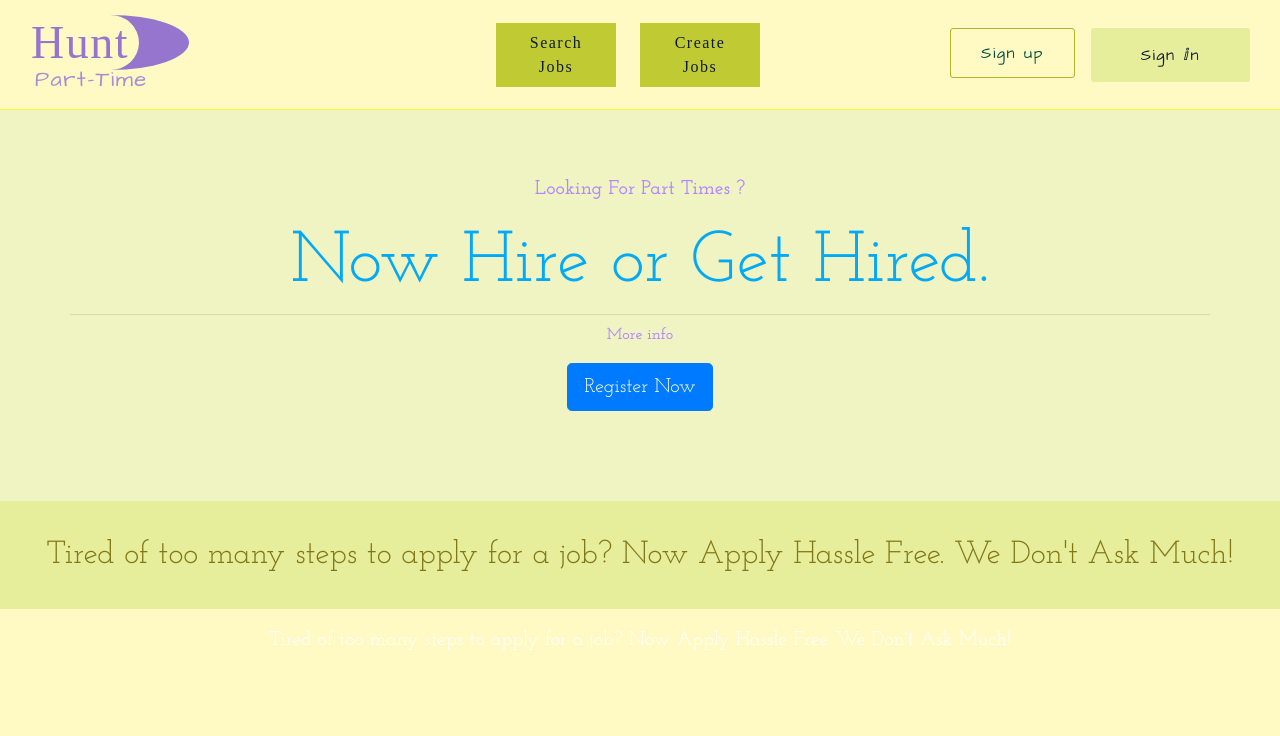
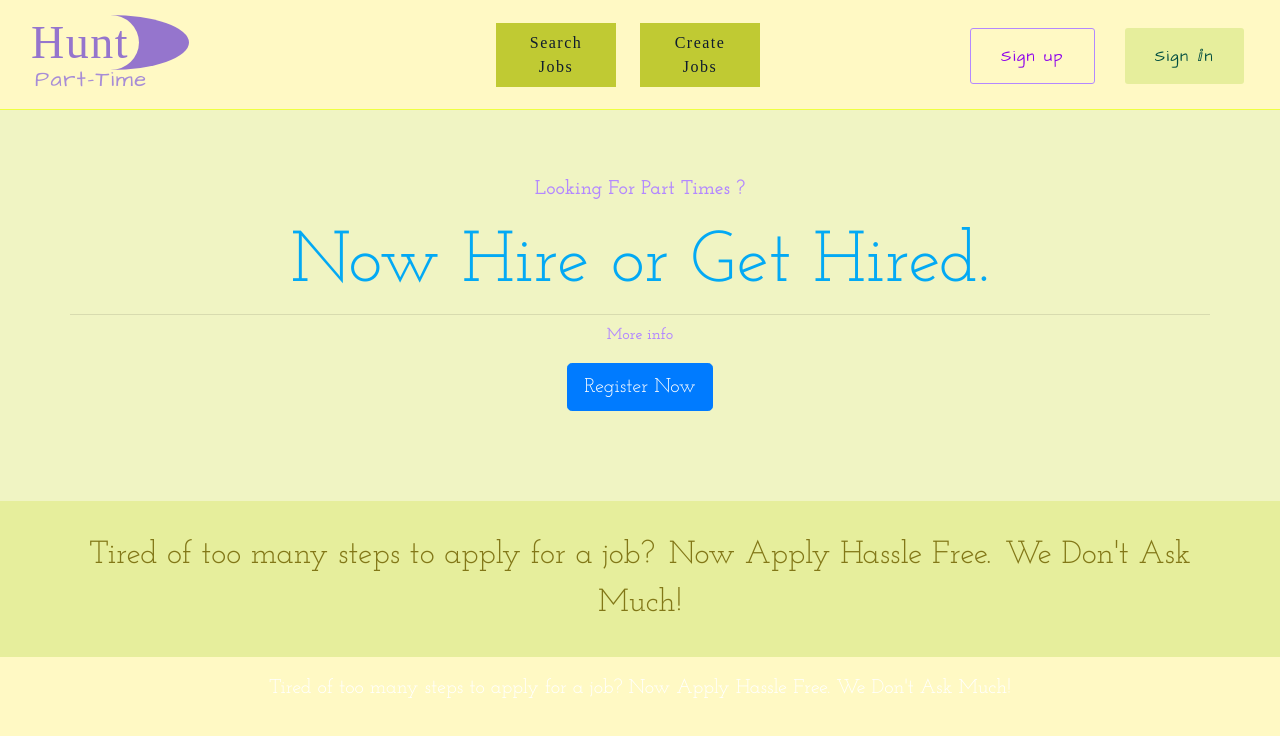
Before and after one commit to Monika-ch/Hunt-PartTime, a React (Create React App) app: page /home in a window 1280 px wide. Shown: the top 736 px of the page. Built offline with nearby package versions, Linux system fonts and the light colour scheme; a web font is replaced by a local one; what react-redux-form would draw is missing.

Commit message:
modified

```diff
--- a/src/App.css
+++ b/src/App.css
@@ -73,31 +73,31 @@ h5 {
 }
 
 .Nav-sign-up {
-  color: #004d40;
+  color: #8d00eb;
   text-decoration: none !important;
-  padding: 12px 30px;
-  /* background: #e6ee9c; */
+  padding: 15px 30px;
   font-family: "Architects Daughter", cursive;
-  /* letter-spacing: 1.5px; */
-  border: 1px solid #afb42b;
+  border: 1px solid #b388ff;
   border-radius: 3px;
   position: fixed;
   top: 28px;
-  right: 205px;
+  right: 185px;
 }
 
-.Nav-sign-up:hover span {
+.Nav-sign-up:hover {
   transition: all ease 500ms;
-  padding: 8px 24px;
-  color: #0e1b2e;
-  background-color: #e2fdff;
+  padding: 16px 32px;
   border-radius: 3px;
+  border: none;
+  color: #fff9c4;
+  font-size: larger;
+  background-color: #8d00eb;
 }
 
 .Nav-sign-in {
   color: #004d40;
   text-decoration: none !important;
-  padding: 15px 30px;
+  padding: 16px 30px;
   font-family: "Architects Daughter", cursive;
   letter-spacing: 1.5px;
   /* border: 1px solid #00b0ff; */
@@ -105,21 +105,17 @@ h5 {
   background: #e6ee9c;
   position: fixed;
   top: 28px;
-  right: 30px;
+  right: 36px;
 }
 
-.Nav-sign-in span {
-  color: #0e1b2e;
-  /* background-color: #f0f4c3; */
-  padding: 16px 20px;
-}
-
-.Nav-sign-in:hover span {
+.Nav-sign-in:hover {
   transition: all ease 500ms;
-  padding: 9px 26px;
-  color: #0e1b2e;
+  padding: 16px 32px;
+  border-radius: 3px;
+  border: 1px solid #827717;
+  font-size: larger;
   background-color: #f0f4c3;
-  border-radius: 3px;
+  color: #827717;
 }
 
 .jumbotron {
--- a/src/component/Home.js
+++ b/src/component/Home.js
@@ -33,8 +33,11 @@ function Home() {
 
       <div className="container-fluid strip-one">
         <p className="lead">
-          Tired of too many steps to apply for a job? Now Apply Hassle Free. We
-          Don't Ask Much!
+          <span className="pr-1">
+            Tired of too many steps to apply for a job?{" "}
+          </span>
+          <span className="pr-1">Now Apply Hassle Free. </span>
+          <span>We Don't Ask Much! </span>
         </p>
       </div>
 
```
